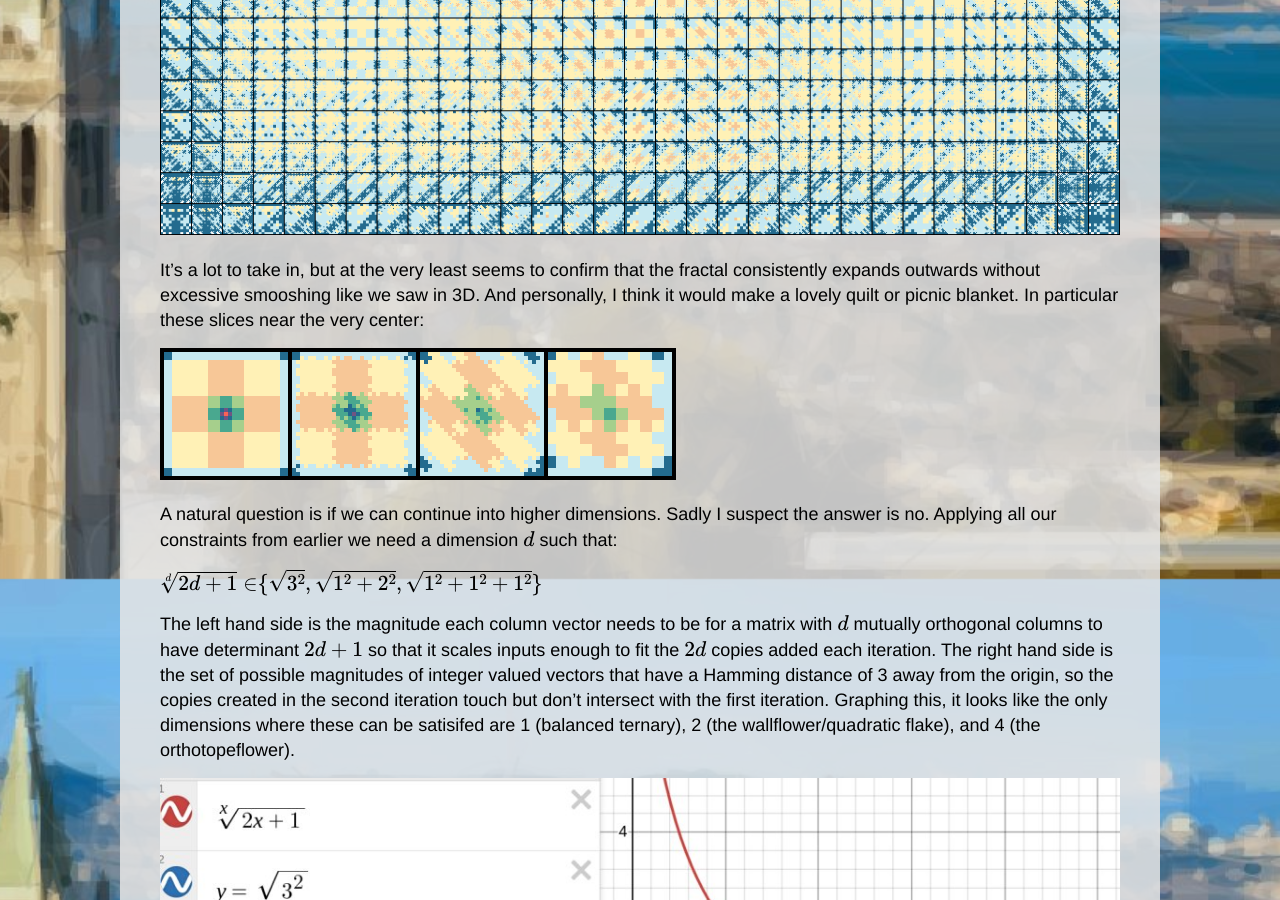
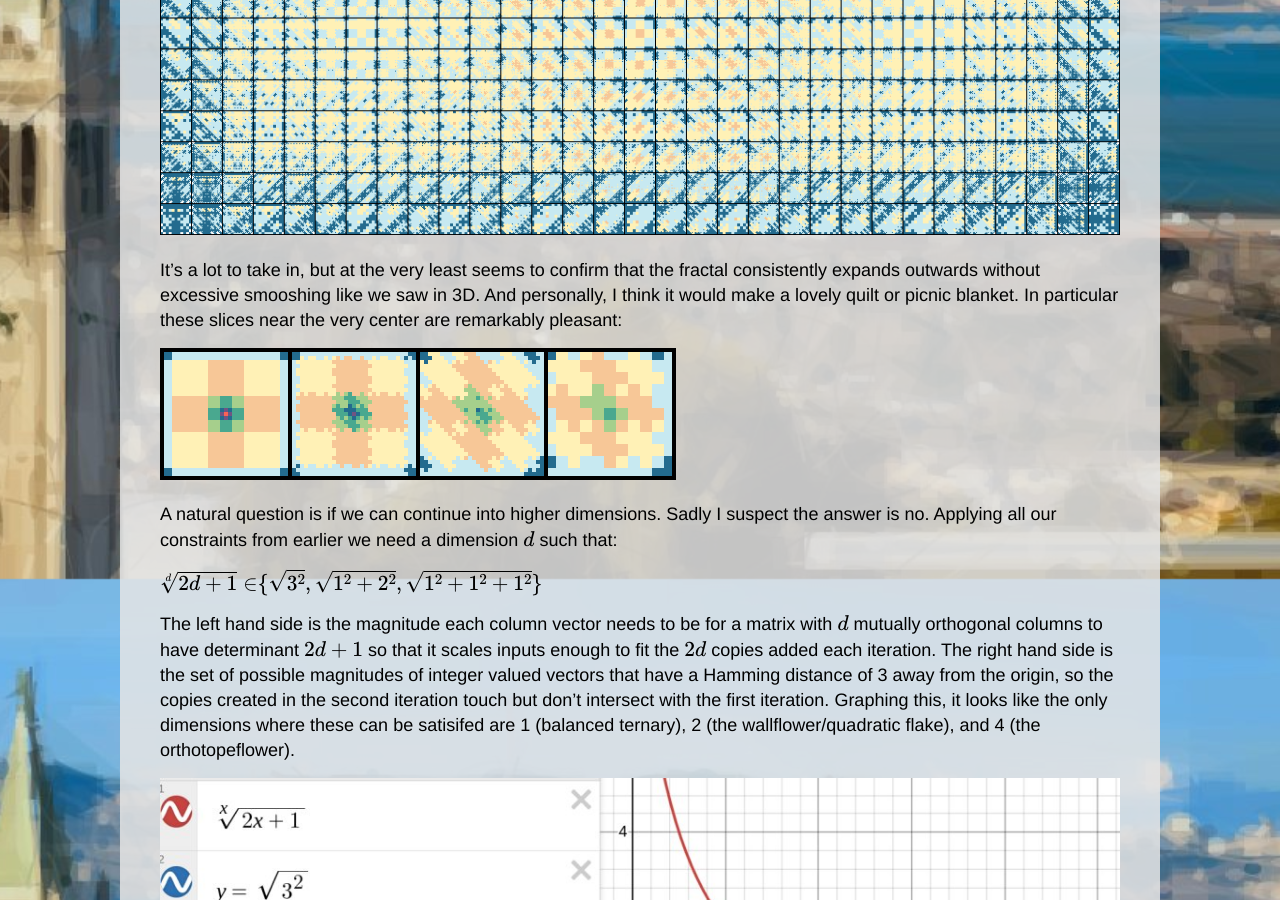
Before and after one commit to ckw017/ckw017.github.io, a Jekyll site: the page built from _posts/2025-05-21-Fractal.md, in a window 1280 px wide and 900 px high, scrolled down 22821 px. Built offline with Jekyll 4.4.1, drawn with Linux system fonts in a browser that asks for light colours; formulas are drawn with MathJax 3.

Commit message:
pleasantries

```diff
--- a/_posts/2025-05-21-Fractal.md
+++ b/_posts/2025-05-21-Fractal.md
@@ -718,7 +718,7 @@ per tile in the fractal we can increase our viewing window up to 31x31x31x31:
 It's a lot to take in, but at the very least seems to confirm that the fractal consistently
 expands outwards without excessive smooshing like we saw in 3D. And personally, I think
 it would make a lovely quilt or picnic blanket. In particular these slices near the very
-center:
+center are remarkably pleasant:
 
 ![Aesthetically pleasing slices 2D slices of the fractal](/images/fractal/quilt.png)
 
```
Also changed, not shown: 1 other file.
